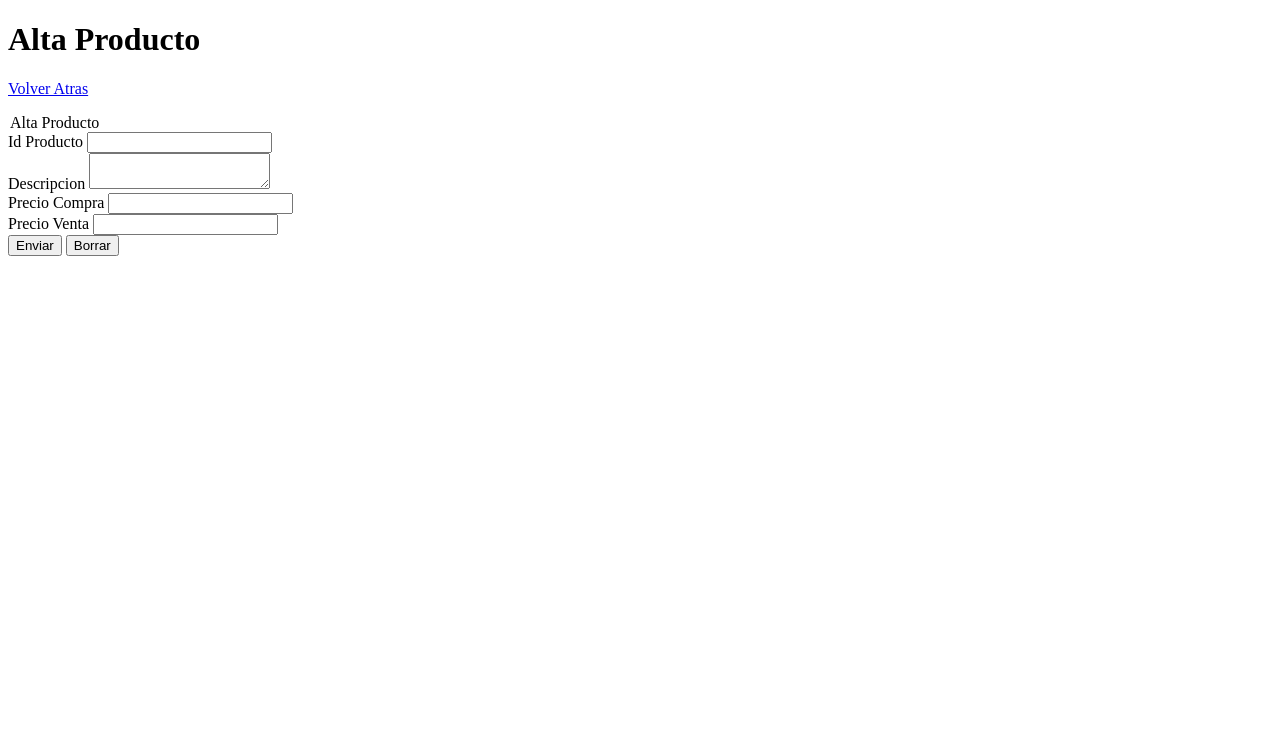
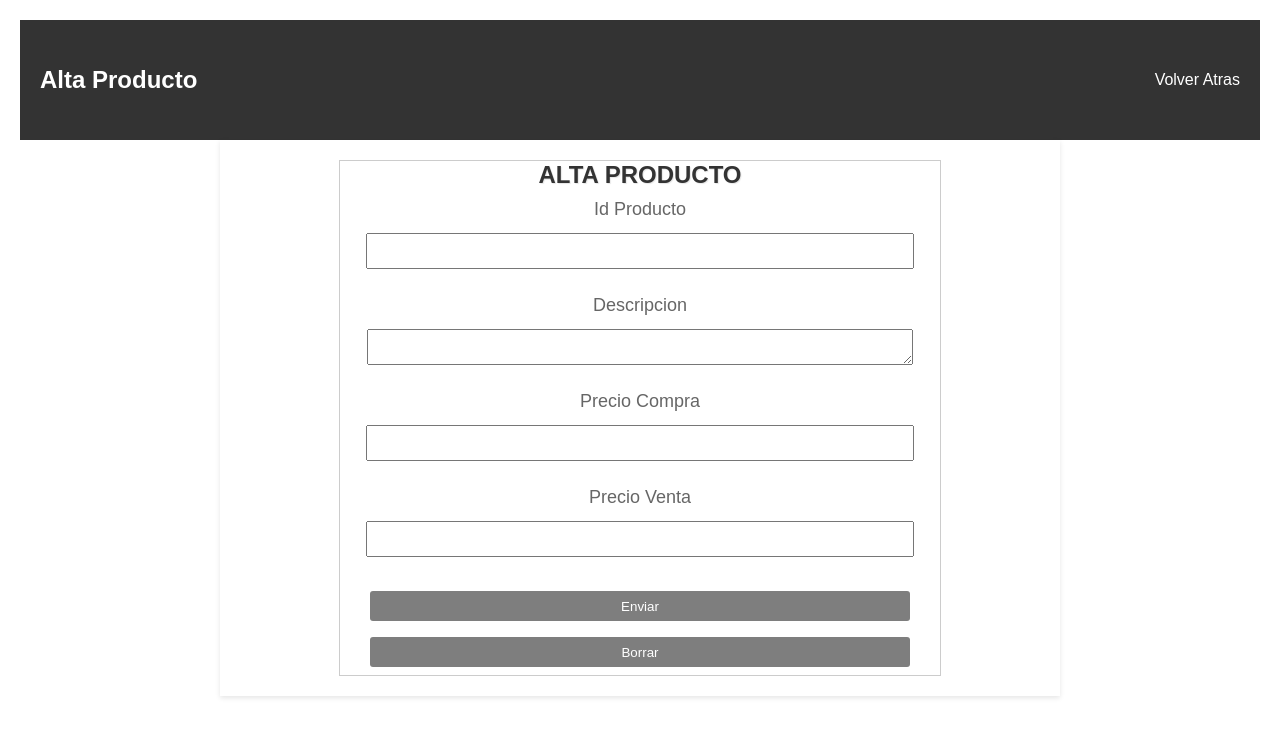
Before and after one commit to manumengo71/LENGUAJE-DE-MARCAS--TIENDAINF-, a plain HTML site: page resources/views/empleados/altas/altaProducto.html in a window 1280 px wide. Drawn offline with Linux system fonts and the light colour scheme.

Commit message:
subida final

```diff
--- /dev/null
+++ b/resources/css/altas.css
@@ -0,0 +1,46 @@
+.nav {
+    background-color: #333;
+    color: #fff;
+    display: flex;
+    justify-content: space-between;
+    align-items: center;
+    height: 120px;
+    padding: 0 20px;
+  }
+
+.enlace {
+    text-decoration: none;
+    color: white;
+}
+
+.enlace:hover {
+    font-size:20px;
+    color:#100;
+}
+
+.botones {
+    display: inline-block;
+    padding: 10px 20px;
+    background-color: #b6b6b6;
+    color: white;
+    border: none;
+    border-radius: 5px;
+    font-size: 16px;
+    text-decoration: none;
+    cursor: pointer;
+    margin-right: 10px;
+  }
+
+.botones:hover {
+    background-color: #7829a7;
+}
+
+.container {
+  margin-bottom: 20px;
+  max-width: 800px;
+  margin: 0 auto;
+  padding: 20px;
+  background-color: #fff;
+  box-shadow: 0 2px 5px rgba(0, 0, 0, 0.1);
+  text-align: center;
+}
--- /dev/null
+++ b/resources/css/empleados.css
@@ -0,0 +1,102 @@
+body {
+  font-family: Arial, sans-serif;
+  margin: 0;
+  padding: 20px;
+}
+
+/* Contenedor principal */
+.container {
+  margin-bottom: 20px;
+  max-width: 800px;
+  margin: 0 auto;
+  padding: 20px;
+  background-color: #fff;
+  box-shadow: 0 2px 5px rgba(0, 0, 0, 0.1);
+}
+
+/* Encabezado */
+h1 {
+  font-size: 24px;
+  margin: 0;
+}
+
+/* Formulario */
+.alta {
+  border: 1px solid #ccc;
+  width: 100%;
+  max-width: 600px;
+  margin: 0 auto;
+  display: flex;
+  flex-direction: column;
+  justify-content: center;
+  align-items: center;
+}
+
+label {
+  display: block;
+  margin-bottom: 5px;
+  color: #333;
+  text-align: center;
+}
+
+input {
+  width: 90%;
+  height: 30px;
+  margin: 0.5rem;
+}
+textarea {
+  width: 90%;
+  height: 30px;
+  margin: 0.5rem;
+}
+
+
+.boton[type="submit"] {
+  padding: 5px 10px;
+  background-color: #7e7e7e;
+  color: white;
+  border: none;
+  border-radius: 3px;
+  cursor: pointer;
+}
+
+.boton[type="submit"]:hover {
+  background-color: #7e7e7f;
+}
+
+legend {
+  font-size: 24px;
+  font-weight: bold;
+  color: #333;
+  text-transform: uppercase;
+  text-shadow: 1px 1px 1px rgba(0, 0, 0, 0.1);
+  padding: 0 10px;
+  margin-bottom: 10px;
+}
+
+label {
+  display: block;
+  font-size: 18px;
+  color: #666;
+  margin-bottom: 5px;
+}
+
+.nav {
+  background-color: #333;
+  color: #fff;
+  display: flex;
+  justify-content: space-between;
+  align-items: center;
+  height: 120px;
+  padding: 0 20px;
+}
+
+.enlace {
+  text-decoration: none;
+  color: white;
+}
+
+.enlace:hover {
+  font-size:20px;
+  color:#100;
+}
--- a/resources/views/empleados/altas/altaProducto.html
+++ b/resources/views/empleados/altas/altaProducto.html
@@ -5,16 +5,17 @@
     <meta http-equiv="X-UA-Compatible" content="IE=edge">
     <meta name="viewport" content="width=device-width, initial-scale=1.0">
     <title>Alta Producto</title>
+    <link rel="stylesheet" href="../../../css/empleados.css" type="text/css"/>
 </head>
 <body>
-    <div>
+    <div class="nav">
         <h1>Alta Producto</h1>
-        <a href="./altas.html">
+        <a href="./altas.html" class="enlace">
             <p>Volver Atras</p>
         </a>
     </div>
-    <div>
-        <form>
+    <div class="container">
+        <form class="alta">
             <legend>Alta Producto</legend>
             <label>Id Producto</label>
             <input type="text"  required/>
@@ -28,8 +29,8 @@
             <label>Precio Venta</label>
             <input type="number"  required/>
             <br/>
-            <input type="submit" value="Enviar"/>
-            <input type="submit" value="Borrar"/>
+            <input type="submit" value="Enviar"  class="boton"/>
+            <input type="submit" value="Borrar"  class="boton"/>
         </form>
     </div>
 </body>
```
Also changed, not shown: resources/views/empleados/altas/altaAlmacen.html (+8 -6 lines), resources/views/empleados/altas/altaEmpleado.html (+7 -6 lines), resources/views/empleados/altas/altaEstablecimiento.html (+9 -6 lines), resources/views/empleados/altas/altaEstante.html (+7 -6 lines), resources/views/empleados/altas/altaServicio.html (+12 -72 lines), resources/views/empleados/altas/altas.html (+23 -8 lines), resources/views/empleados/areaEmpleado.html (deleted, +0 -26 lines).
